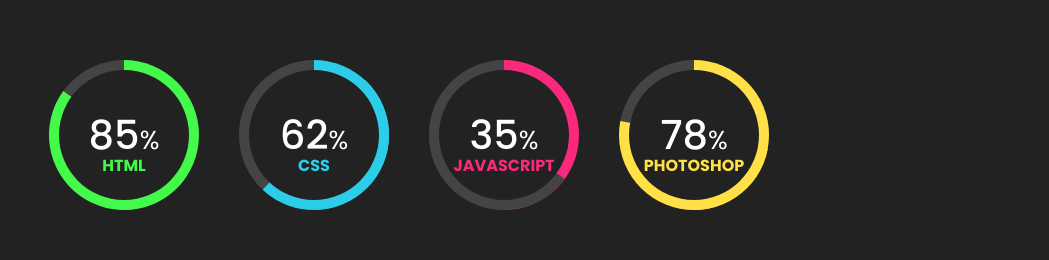
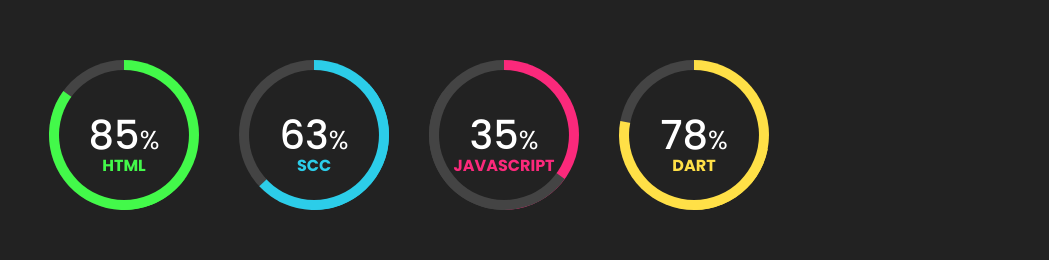
Before and after one commit to dvsherbakov/feature-store, a React (Create React App) app: page /cpb in a window 1280 px wide. Shown: the part 265-525 px from the top of the page, without its empty margins (231-1280 px from the left). Built offline with nearby package versions, Linux system fonts and the light colour scheme; a web font is replaced by a local one.

Commit message:
refactor CircularProgressBar.tsx

```diff
--- a/src/components/CircularProgressBar/CircularProgressBar.tsx
+++ b/src/components/CircularProgressBar/CircularProgressBar.tsx
@@ -1,35 +1,26 @@
-import React from "react";
+import React, {useCallback} from "react";
 import styles from "./bar.module.scss";
 
 export const CircularProgressBar = () => {
-  const numStyle = (num: number, color: string) => ({ "--i": num, "--clr": color }) as React.CSSProperties;
 
-  return (
-    <div className={styles["container"]}>
-      <div className={styles["progress"]} style={numStyle(85, "#43f94a")}>
-        <h3>
-          85<span>%</span>
-        </h3>
-        <h4>Html</h4>
-      </div>
-      <div className={styles["progress"]} style={numStyle(62, "#2ccde9")}>
-        <h3>
-          62<span>%</span>
-        </h3>
-        <h4>CSS</h4>
-      </div>
-      <div className={`${styles["progress"]} ${styles["less"]}`} style={numStyle(35, "#fb297b")}>
-        <h3>
-          35<span>%</span>
-        </h3>
-        <h4>JavaScript</h4>
-      </div>
-      <div className={styles["progress"]} style={numStyle(78, "#ffe047")}>
-        <h3>
-          78<span>%</span>
-        </h3>
-        <h4>Photoshop</h4>
-      </div>
-    </div>
-  );
+    const card = useCallback((percent: number, text: string, color: string) => {
+        const numStyle = (num: number, color: string) => ({"--i": num, "--clr": color}) as React.CSSProperties;
+
+        const st = [styles["progress"], percent < 50 ? styles["less"] : ''].join(' ')
+        return (<div className={st} style={numStyle(percent, color)}>
+            <h3>
+                {percent}<span>%</span>
+            </h3>
+            <h4>{text}</h4>
+        </div>)
+    }, [])
+
+    return (
+        <div className={styles["container"]}>
+            {card(85, 'Html', "#43f94a")}
+            {card(63, 'SCC', "#2ccde9")}
+            {card(35, 'JavaScript', "#fb297b")}
+            {card(78, 'Dart', "#ffe047")}
+        </div>
+    );
 };
```
